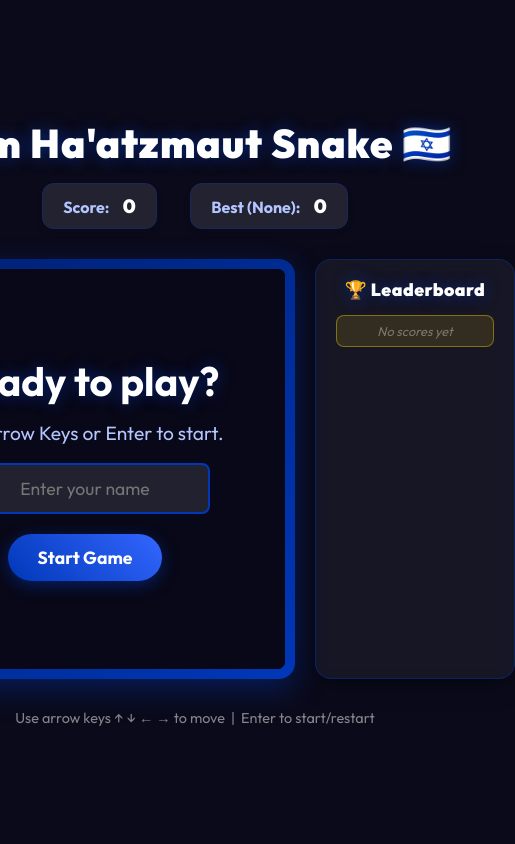
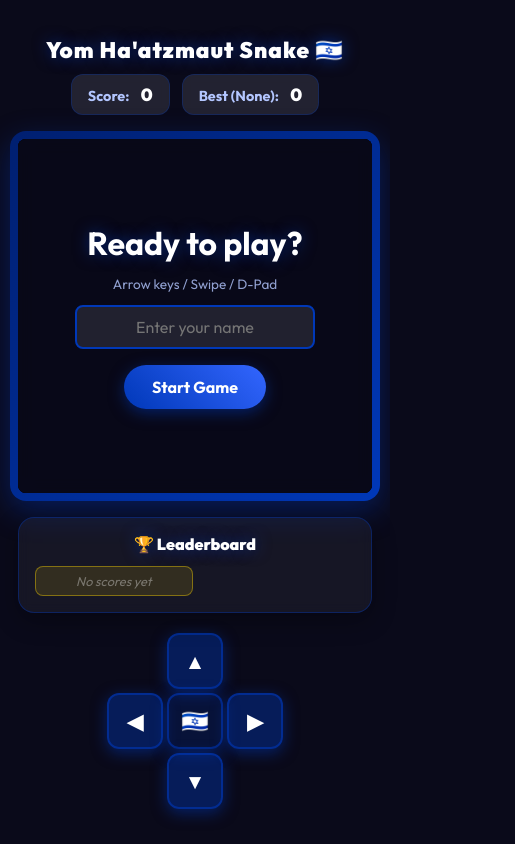
Before and after one commit to yinonhor2-a11y/israel-independence-snake, a plain HTML site: page index.html in a window 390 px wide. Shown: the whole page, 515 px wide, since content can reach past the window. Drawn offline with Linux system fonts and the light colour scheme.

Commit message:
Add mobile support: swipe controls, D-pad, responsive layout

```diff
--- a/index.css
+++ b/index.css
@@ -11,6 +11,7 @@
     margin: 0;
     padding: 0;
     font-family: 'Outfit', sans-serif;
+    -webkit-tap-highlight-color: transparent;
 }
 
 body {
@@ -27,59 +28,72 @@ body {
     display: flex;
     flex-direction: column;
     align-items: center;
-    gap: 20px;
+    gap: 16px;
+    padding: 10px;
+    width: 100%;
+    max-width: 700px;
 }
 
+/* Header */
+.header {
+    text-align: center;
+}
+
+h1 {
+    font-size: 2rem;
+    color: var(--white);
+    text-shadow: var(--glow);
+    margin-bottom: 10px;
+    font-weight: 900;
+    letter-spacing: 1px;
+}
+
+.scores-row {
+    display: flex;
+    justify-content: center;
+    gap: 12px;
+    flex-wrap: wrap;
+}
+
+.score-board {
+    background: rgba(255, 255, 255, 0.1);
+    padding: 8px 16px;
+    border-radius: 12px;
+    border: 1px solid rgba(0, 56, 184, 0.3);
+    backdrop-filter: blur(5px);
+}
+
+.score-label {
+    font-weight: 700;
+    margin-right: 8px;
+    color: #b3c6ff;
+    font-size: 0.9rem;
+}
+
+.score-value {
+    font-weight: 900;
+    font-size: 1.1rem;
+    color: var(--white);
+}
+
+/* Main layout: canvas + leaderboard side by side on desktop */
 .main-layout {
     display: flex;
     flex-direction: row;
     align-items: flex-start;
-    gap: 20px;
+    gap: 16px;
+    width: 100%;
+    justify-content: center;
 }
 
-.header {
-    text-align: center;
-    margin-bottom: 10px;
-}
-
-h1 {
-    font-size: 2.5rem;
-    color: var(--white);
-    text-shadow: var(--glow);
-    margin-bottom: 15px;
-    font-weight: 900;
-    letter-spacing: 1px;
-}
-
-.score-board {
-    display: inline-block;
-    margin: 0 15px;
-    background: rgba(255, 255, 255, 0.1);
-    padding: 10px 20px;
-    border-radius: 12px;
-    border: 1px solid rgba(0, 56, 184, 0.3);
-    backdrop-filter: blur(5px);
-    box-shadow: 0 4px 6px rgba(0, 0, 0, 0.1);
-}
-
-.score-label {
-    font-weight: 700;
-    margin-right: 10px;
-    color: #b3c6ff;
-}
-
-.score-value {
-    font-weight: 900;
-    font-size: 1.2rem;
-    color: var(--white);
-}
-
+/* Canvas wrapper — scales on mobile */
 .canvas-wrapper {
     position: relative;
-    padding: 10px;
+    padding: 8px;
     background: linear-gradient(135deg, var(--secondary-blue), var(--primary-blue));
     border-radius: 16px;
     box-shadow: 0 10px 30px rgba(0, 56, 184, 0.4);
+    flex-shrink: 0;
 }
 
 canvas {
@@ -87,27 +101,29 @@ canvas {
     border-radius: 8px;
     display: block;
     box-shadow: inset 0 0 20px rgba(0, 0, 0, 0.8);
+    /* Scale canvas to fit screen width on mobile */
+    width: min(400px, calc(100vw - 36px));
+    height: min(400px, calc(100vw - 36px));
 }
 
-/* ---- Leaderboard ---- */
+/* Leaderboard */
 .leaderboard {
     background: rgba(255, 255, 255, 0.05);
     border: 1px solid rgba(0, 56, 184, 0.4);
     border-radius: 16px;
-    padding: 18px 20px;
-    width: 200px;
+    padding: 16px;
+    width: 190px;
     backdrop-filter: blur(6px);
     box-shadow: 0 8px 24px rgba(0, 0, 0, 0.3);
     align-self: stretch;
+    flex-shrink: 0;
 }
 
 .leaderboard h3 {
-    font-size: 1.1rem;
+    font-size: 1rem;
     font-weight: 900;
-    color: var(--white);
     text-align: center;
-    margin-bottom: 14px;
-    letter-spacing: 0.5px;
+    margin-bottom: 12px;
     text-shadow: var(--glow);
 }
 
@@ -117,7 +133,7 @@ canvas {
     margin: 0;
     display: flex;
     flex-direction: column;
-    gap: 7px;
+    gap: 6px;
 }
 
 #leaderboardList li {
@@ -126,64 +142,26 @@ canvas {
     justify-content: space-between;
     background: rgba(255, 255, 255, 0.07);
     border-radius: 8px;
-    padding: 7px 10px;
-    font-size: 0.85rem;
+    padding: 6px 8px;
+    font-size: 0.8rem;
     border: 1px solid rgba(0, 56, 184, 0.2);
-    transition: background 0.2s;
 }
 
-#leaderboardList li:first-child {
-    background: rgba(255, 215, 0, 0.12);
-    border-color: rgba(255, 215, 0, 0.4);
-}
+#leaderboardList li:first-child  { background: rgba(255, 215, 0, 0.12);   border-color: rgba(255, 215, 0, 0.4); }
+#leaderboardList li:nth-child(2) { background: rgba(192, 192, 192, 0.1);  border-color: rgba(192, 192, 192, 0.3); }
+#leaderboardList li:nth-child(3) { background: rgba(205, 127, 50, 0.1);   border-color: rgba(205, 127, 50, 0.3); }
 
-#leaderboardList li:nth-child(2) {
-    background: rgba(192, 192, 192, 0.1);
-    border-color: rgba(192, 192, 192, 0.3);
-}
+.lb-rank  { font-weight: 900; color: #b3c6ff; min-width: 18px; font-size: 0.75rem; }
+.lb-name  { flex: 1; padding: 0 5px; overflow: hidden; text-overflow: ellipsis; white-space: nowrap; }
+.lb-score { font-weight: 700; color: #7adfff; }
 
-#leaderboardList li:nth-child(3) {
-    background: rgba(205, 127, 50, 0.1);
-    border-color: rgba(205, 127, 50, 0.3);
-}
+.empty-entry { color: rgba(255,255,255,0.35) !important; font-size: 0.8rem !important; justify-content: center !important; font-style: italic; }
 
-.lb-rank {
-    font-weight: 900;
-    color: #b3c6ff;
-    min-width: 20px;
-    font-size: 0.8rem;
-}
-
-.lb-name {
-    flex: 1;
-    padding: 0 6px;
-    overflow: hidden;
-    text-overflow: ellipsis;
-    white-space: nowrap;
-    color: var(--white);
-}
-
-.lb-score {
-    font-weight: 700;
-    color: #7adfff;
-    font-size: 0.9rem;
-}
-
-.empty-entry {
-    color: rgba(255,255,255,0.35) !important;
-    font-size: 0.8rem !important;
-    justify-content: center !important;
-    font-style: italic;
-}
-
-/* ---- Overlays ---- */
+/* Overlays */
 .overlay {
     position: absolute;
-    top: 10px;
-    left: 10px;
-    right: 10px;
-    bottom: 10px;
-    background: rgba(10, 10, 26, 0.85);
+    top: 8px; left: 8px; right: 8px; bottom: 8px;
+    background: rgba(10, 10, 26, 0.88);
     backdrop-filter: blur(8px);
     border-radius: 8px;
     display: flex;
@@ -191,77 +169,60 @@ canvas {
     justify-content: center;
     align-items: center;
     z-index: 10;
-    transition: opacity 0.3s ease;
 }
 
-.overlay.hidden {
-    display: none;
-    opacity: 0;
-    pointer-events: none;
-}
+.overlay.hidden { display: none; }
 
-.overlay h2 {
-    font-size: 2.5rem;
-    margin-bottom: 15px;
-    color: var(--white);
-    text-shadow: var(--glow);
-}
+.overlay h2 { font-size: 2rem; margin-bottom: 12px; text-shadow: var(--glow); }
+.overlay p  { font-size: 1rem; margin-bottom: 14px; color: #b3c6ff; }
 
-.overlay p {
-    font-size: 1.2rem;
-    margin-bottom: 18px;
-    color: #b3c6ff;
-}
+.hint-text { font-size: 0.85rem !important; margin-bottom: 12px !important; opacity: 0.8; }
 
 .new-record {
-    font-size: 1.3rem !important;
+    font-size: 1.2rem !important;
     font-weight: 900;
     color: gold !important;
     text-shadow: 0 0 12px gold;
     animation: pulse 0.7s ease-in-out infinite alternate;
-    margin-bottom: 10px !important;
+    margin-bottom: 8px !important;
 }
 
 @keyframes pulse {
     from { transform: scale(1); }
-    to { transform: scale(1.08); }
+    to   { transform: scale(1.08); }
 }
 
-/* ---- Button & Input ---- */
+/* Button */
 button {
     background: linear-gradient(45deg, var(--primary-blue), #3366ff);
     color: var(--white);
     border: none;
-    padding: 12px 30px;
-    font-size: 1.1rem;
+    padding: 12px 28px;
+    font-size: 1rem;
     font-weight: 700;
     border-radius: 30px;
     cursor: pointer;
     box-shadow: 0 4px 15px rgba(0, 56, 184, 0.5);
     transition: transform 0.2s, box-shadow 0.2s;
+    touch-action: manipulation;
 }
 
-button:hover {
-    transform: translateY(-2px);
-    box-shadow: 0 6px 20px rgba(0, 56, 184, 0.7);
-}
+button:hover  { transform: translateY(-2px); box-shadow: 0 6px 20px rgba(0, 56, 184, 0.7); }
+button:active { transform: translateY(1px); }
 
-button:active {
-    transform: translateY(1px);
-}
-
+/* Name input */
 #playerName {
     background: rgba(255, 255, 255, 0.1);
     border: 2px solid var(--primary-blue);
     color: var(--white);
-    padding: 12px 20px;
+    padding: 10px 18px;
     border-radius: 8px;
-    font-size: 1.1rem;
-    margin-bottom: 20px;
+    font-size: 1rem;
+    margin-bottom: 16px;
     outline: none;
     text-align: center;
     width: 80%;
-    max-width: 250px;
+    max-width: 240px;
     transition: all 0.3s;
 }
 
@@ -271,8 +232,72 @@ button:active {
     background: rgba(255, 255, 255, 0.15);
 }
 
-.controls-hint {
-    color: rgba(255, 255, 255, 0.5);
-    font-size: 0.9rem;
-    margin-top: 10px;
+/* D-Pad controls */
+.dpad {
+    display: grid;
+    grid-template-areas:
+        ". up ."
+        "left center right"
+        ". down .";
+    grid-template-columns: 56px 56px 56px;
+    grid-template-rows: 56px 56px 56px;
+    gap: 4px;
+    margin-top: 4px;
 }
+
+.dpad-btn {
+    background: rgba(0, 56, 184, 0.4);
+    border: 2px solid rgba(0, 56, 184, 0.6);
+    border-radius: 12px;
+    color: white;
+    font-size: 1.3rem;
+    width: 56px;
+    height: 56px;
+    padding: 0;
+    display: flex;
+    align-items: center;
+    justify-content: center;
+    cursor: pointer;
+    user-select: none;
+    transition: background 0.1s, transform 0.1s;
+    touch-action: manipulation;
+}
+
+.dpad-btn:active { background: rgba(0, 56, 184, 0.9); transform: scale(0.92); }
+
+.dpad-up     { grid-area: up; }
+.dpad-left   { grid-area: left; }
+.dpad-center { grid-area: center; font-size: 1.4rem; background: rgba(0, 56, 184, 0.2); cursor: default; }
+.dpad-right  { grid-area: right; }
+.dpad-down   { grid-area: down; }
+
+/* Desktop hint, D-Pad hidden on desktop */
+.controls-hint { color: rgba(255,255,255,0.45); font-size: 0.85rem; }
+
+/* Responsive */
+@media (max-width: 620px) {
+    h1 { font-size: 1.4rem; }
+
+    .main-layout {
+        flex-direction: column;
+        align-items: center;
+    }
+
+    .leaderboard {
+        width: 100%;
+        max-width: calc(100vw - 36px);
+        align-self: auto;
+    }
+
+    #leaderboardList {
+        display: grid;
+        grid-template-columns: 1fr 1fr;
+        gap: 5px;
+    }
+
+    .desktop-only { display: none; }
+}
+
+@media (min-width: 621px) {
+    .dpad { display: none; }
+}
--- a/index.html
+++ b/index.html
@@ -2,16 +2,16 @@
 <html lang="en">
 <head>
     <meta charset="UTF-8">
-    <meta name="viewport" content="width=device-width, initial-scale=1.0">
+    <meta name="viewport" content="width=device-width, initial-scale=1.0, user-scalable=no">
     <title>Israel Independence Day Snake</title>
     <link rel="stylesheet" href="index.css">
-    <!-- Google Fonts for a modern look -->
     <link href="https://fonts.googleapis.com/css2?family=Outfit:wght@400;700;900&display=swap" rel="stylesheet">
 </head>
 <body>
     <div class="game-container">
         <div class="header">
             <h1>Yom Ha'atzmaut Snake 🇮🇱</h1>
+            <div class="scores-row">
                 <div class="score-board">
                     <span class="score-label">Score:</span>
                     <span id="score" class="score-value">0</span>
@@ -19,6 +19,7 @@
                 <div class="score-board">
                     <span class="score-label">Best (<span id="highScoreName">None</span>):</span>
                     <span id="highScore" class="score-value">0</span>
+                </div>
             </div>
         </div>
 
@@ -33,7 +34,7 @@
                 </div>
                 <div id="startScreen" class="overlay">
                     <h2>Ready to play?</h2>
-                    <p>Use Arrow Keys or Enter to start.</p>
+                    <p class="hint-text">Arrow keys / Swipe / D-Pad</p>
                     <input type="text" id="playerName" placeholder="Enter your name" maxlength="15" autocomplete="off">
                     <button id="startBtn">Start Game</button>
                 </div>
@@ -47,8 +48,17 @@
             </div>
         </div>
 
-        <div class="controls-hint">
-            <p>Use arrow keys ↑ ↓ ← → to move &nbsp;|&nbsp; Enter to start/restart</p>
+        <!-- Mobile D-Pad Controls -->
+        <div class="dpad" id="dpad">
+            <button class="dpad-btn dpad-up"    id="dpadUp">▲</button>
+            <button class="dpad-btn dpad-left"  id="dpadLeft">◀</button>
+            <button class="dpad-btn dpad-center" id="dpadCenter">🇮🇱</button>
+            <button class="dpad-btn dpad-right" id="dpadRight">▶</button>
+            <button class="dpad-btn dpad-down"  id="dpadDown">▼</button>
+        </div>
+
+        <div class="controls-hint desktop-only">
+            <p>Arrow keys ↑ ↓ ← → to move &nbsp;|&nbsp; Enter to start/restart</p>
         </div>
     </div>
 
```
Also changed, not shown: app.js (+65 -1 lines), 1 other file. Lines whose indentation alone changed are shown as unchanged.
